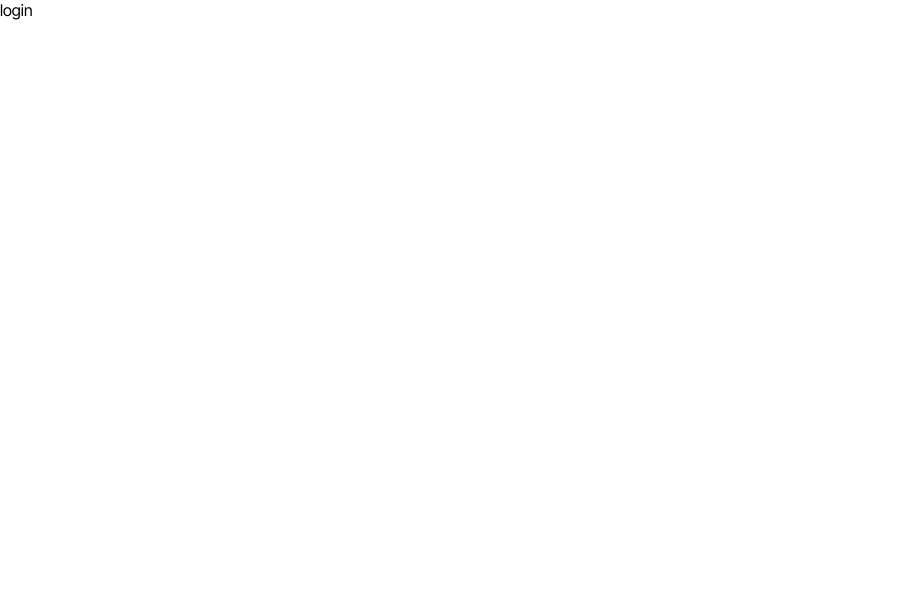
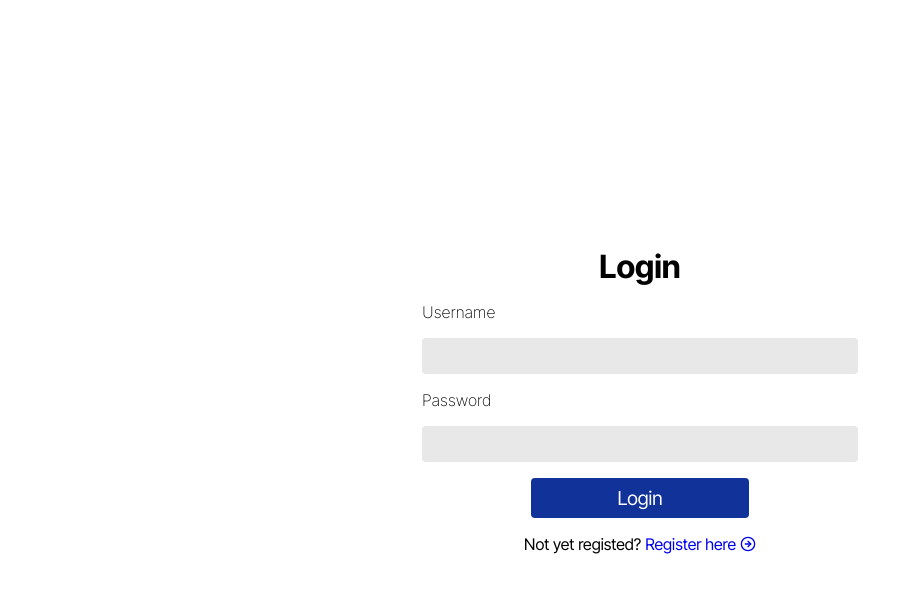
Before and after one commit to octocatblain/codsoft, a React (Create React App) app in the folder jobsearch/: page /login in a window 1280 px wide. Shown: the top 592 px of the page, without its empty margins (0-921 px from the left). Built offline with nearby package versions, Linux system fonts and the light colour scheme.

Commit message:
feat: add login page

```diff
--- a/jobsearch/src/Components/Navbar/Navbar.jsx
+++ b/jobsearch/src/Components/Navbar/Navbar.jsx
@@ -26,8 +26,8 @@ const Navbar = () => {
                 <li className="nav_item"><Link to="/about">About</Link></li>
                 <li className="nav_item"><Link to="/blog">Blog</Link></li>
                 <li className="nav_item"><Link to="/contact">Contact</Link></li>
-                {/* <li className="nav_item"><Link to="/login">Login</Link></li> */}
-                {/* <li className="nav_item"><Link to="/register">Register</Link></li> */}
+                <li className="nav_item"><Link to="/login">Login</Link></li>
+                <li className="nav_item"><Link to="/register">Register</Link></li>
                 {isResponsive && (<BiXCircle className="icon close_icon" />)}
                 <BiXCircle className="icon close_icon" onClick={toggleResponsive} />
             </ul>
--- a/jobsearch/src/Pages/Login/Login.css
+++ b/jobsearch/src/Pages/Login/Login.css
@@ -0,0 +1,86 @@
+.login {
+    display: flex;
+    justify-content: center;
+    align-items: center;
+    height: 100dvh;
+}
+
+.login_form {
+    width: 31.25rem;
+    height: 50dvh;
+    padding: 2rem;
+    border-radius: .5rem;
+
+    display: flex;
+    flex-direction: column;
+    align-items: start;
+    justify-content: center;
+    gap: 1rem;
+
+    .login_title {
+        font-size: 2rem;
+        font-weight: 700;
+        text-align: center;
+        width: 100%;
+    }
+
+    >label {
+        font-size: 1rem;
+        font-weight: 200;
+    }
+
+    .username,
+    .password {
+        padding: .5rem;
+        font-size: 1rem;
+        background: transparent;
+        border-radius: .25rem;
+        background-color: var(--secondary-bg-grey-light);
+
+        width: 100%;
+    }
+
+    .login_btn {
+        padding: .5rem;
+        font-size: 1.2rem;
+        background: transparent;
+        border-radius: .25rem;
+        background-color: var(--tertiary-bg-blue);
+        color: white;
+
+        width: 50%;
+        align-self: center;
+    }
+
+    .register_text {
+
+        display: flex;
+        width: 100%;
+        justify-content: center;
+        text-align: center;
+        gap: .25rem;
+
+
+        >a {
+            display: flex;
+            justify-content: center;
+            align-items: center;
+            gap: .25rem;
+
+            >*{
+                transition: all 500ms ease;
+            }
+        }
+
+        >a:hover {
+            text-decoration: underline;
+
+
+            >* {
+                transform: translateX(5px);
+                transition: all 200ms ease;
+            }
+        }
+    }
+
+}
--- a/jobsearch/src/Pages/Login/Login.jsx
+++ b/jobsearch/src/Pages/Login/Login.jsx
@@ -1,9 +1,22 @@
 import React from 'react'
+import { FiArrowRightCircle } from 'react-icons/fi'
+import "./Login.css"
 
 const Login = () => {
   return (
     <div>
-      login
+      <div className="login">
+
+        <form className='login_form'>
+          <div className="login_title">Login</div>
+          <label htmlFor="username">Username</label>
+          <input className='username' type="text" name="username" id="username" />
+          <label htmlFor="password">Password</label>
+          <input className='password' type="password" name="password" id="password" />
+          <button className='login_btn' type="submit">Login</button>
+          <p className="register_text">Not yet registed?{" "}<a href="/register">Register here <FiArrowRightCircle /></a></p>
+        </form>
+      </div>
     </div>
   )
 }
```
